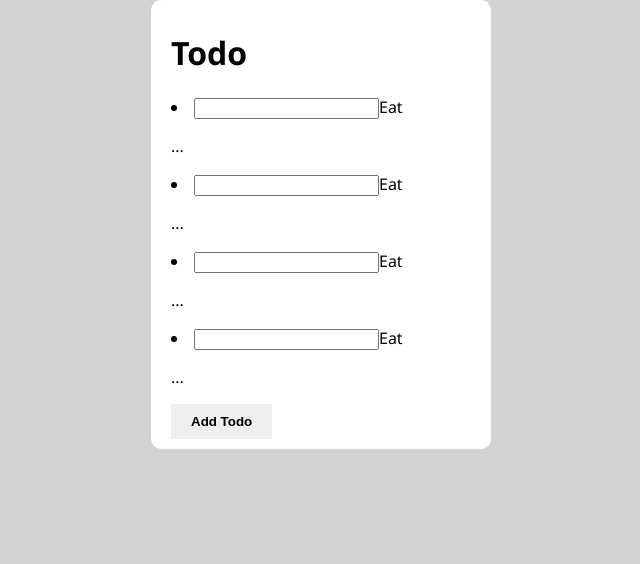
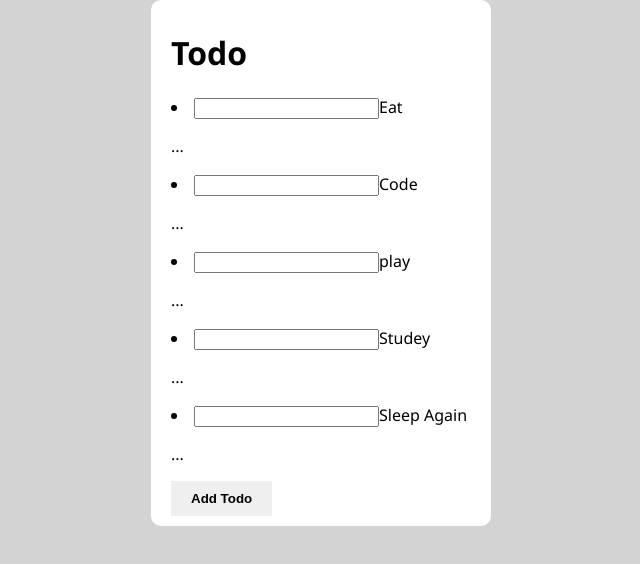
Before and after one commit to Chandan-patidar/Todoie-App, a React (Create React App) app in the folder todoie/: page / in a window 1280 px wide. Shown: the top 564 px of the page, without its empty margins (319-959 px from the left). Built offline with nearby package versions, Linux system fonts and the light colour scheme.

Commit message:
generic thing done

```diff
--- a/todoie/src/App.js
+++ b/todoie/src/App.js
@@ -11,13 +11,12 @@ const App = () => {
   return (
     <div className="todo-container">
       <Header/>
-      <TodoItem/>
-      <TodoItem/>
-      <TodoItem/>
-      <TodoItem/>
-
-
-<Button/>
+      <TodoItem text="Eat"/>
+      <TodoItem text="Code"/>
+      <TodoItem text="play"/>
+      <TodoItem text="Studey"/>
+      <TodoItem text="Sleep Again"/>
+      <Button/>
     </div>
 
   );
--- a/todoie/src/components/Todoltem.jsx
+++ b/todoie/src/components/Todoltem.jsx
@@ -1,11 +1,11 @@
 import React from 'react';
 
-const TodoItem = () => {
+const TodoItem = (props) => {
     return(
         <li className="todio-iteam">
             <span>
         <input type="chechbox"/>
-        <span className="todo-item-text">Eat</span>
+        <span className="todo-item-text">{props.text}</span>
         </span>
         <p>...</p>
         </li>
```
Also changed, not shown: 1 other file (tests, documents, lock files or other folders).
